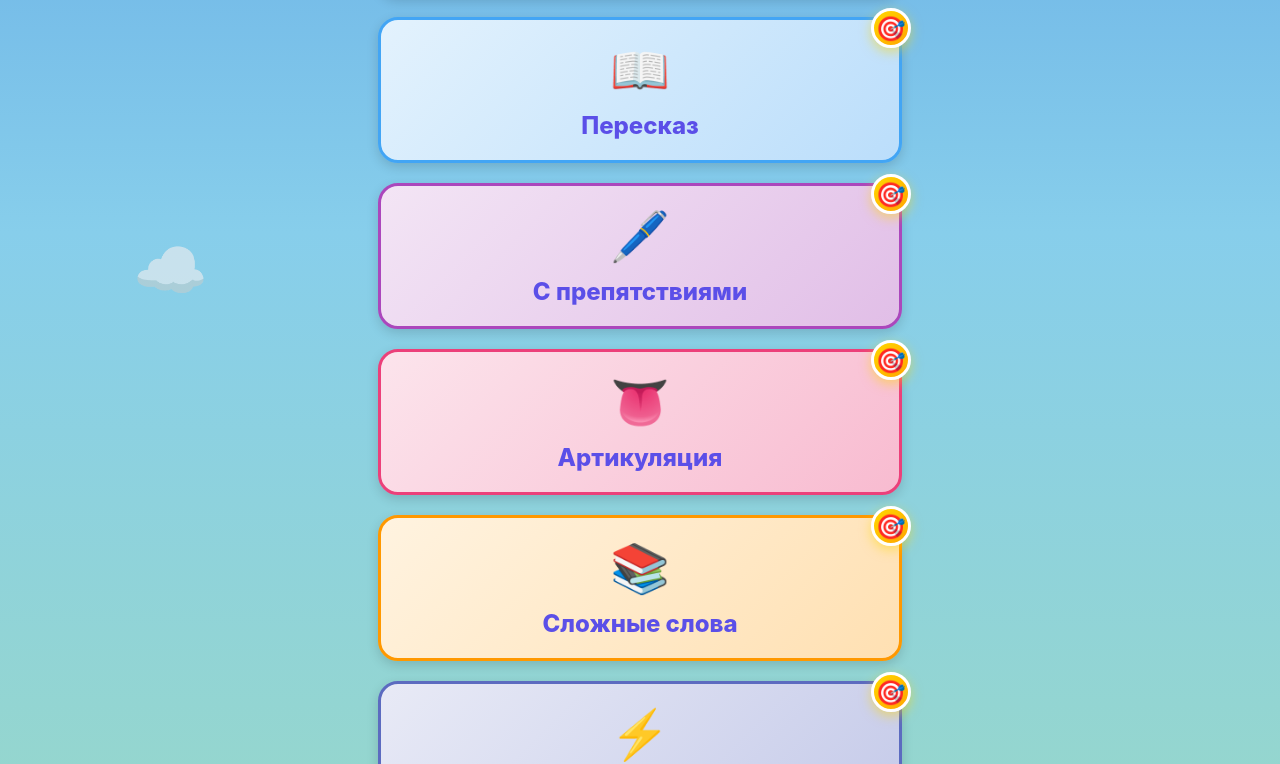
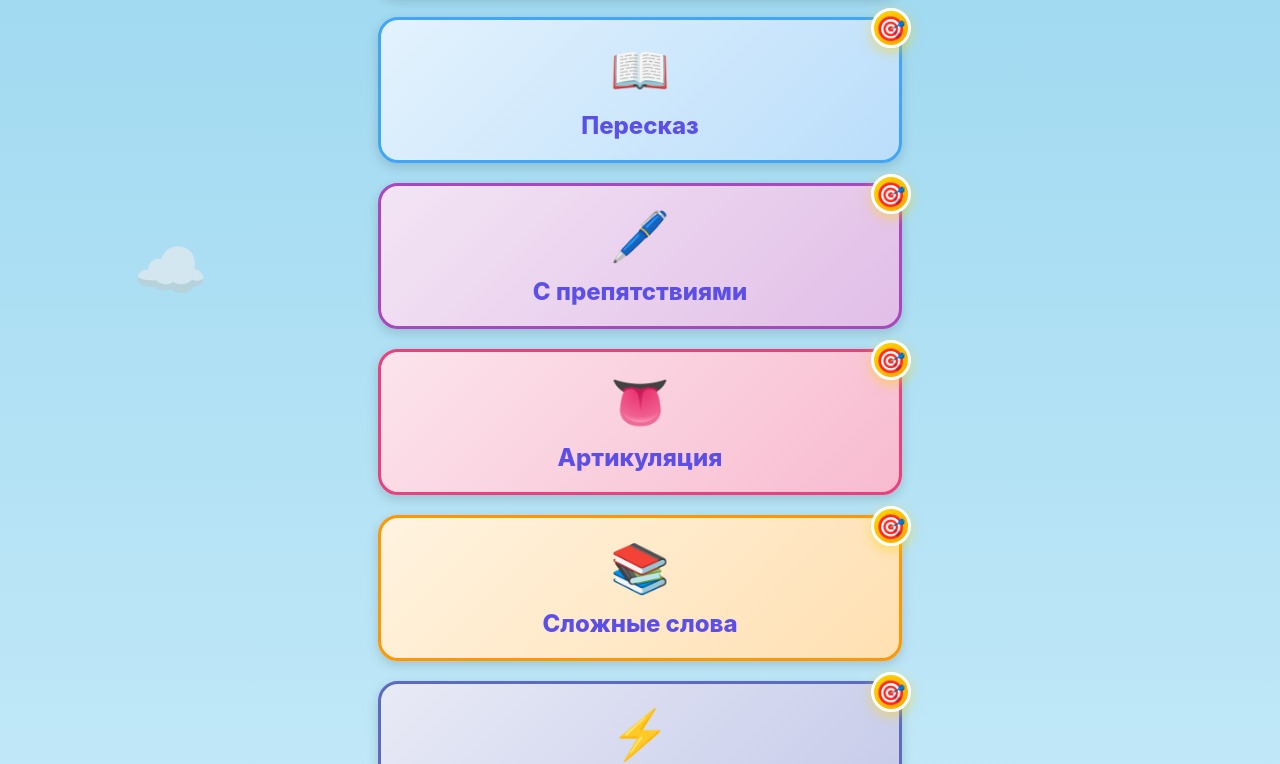
Before and after one commit to romanov4work/boltun-game, a website: page index.html in a window 1280 px wide. Shown: the part 660-1424 px from the top of the page. Drawn offline with Linux system fonts and the light colour scheme.

Commit message:
Change background to sky gradient for testing

```diff
--- a/styles-tree.css
+++ b/styles-tree.css
@@ -8,7 +8,7 @@
     z-index: 10;
     display: flex;
     flex-direction: column;
-    background: url('RoomFox.png') center/cover no-repeat fixed;
+    background: linear-gradient(180deg, #87CEEB 0%, #E0F6FF 100%);
 }
 
 /* Дополнительные облака */
```
